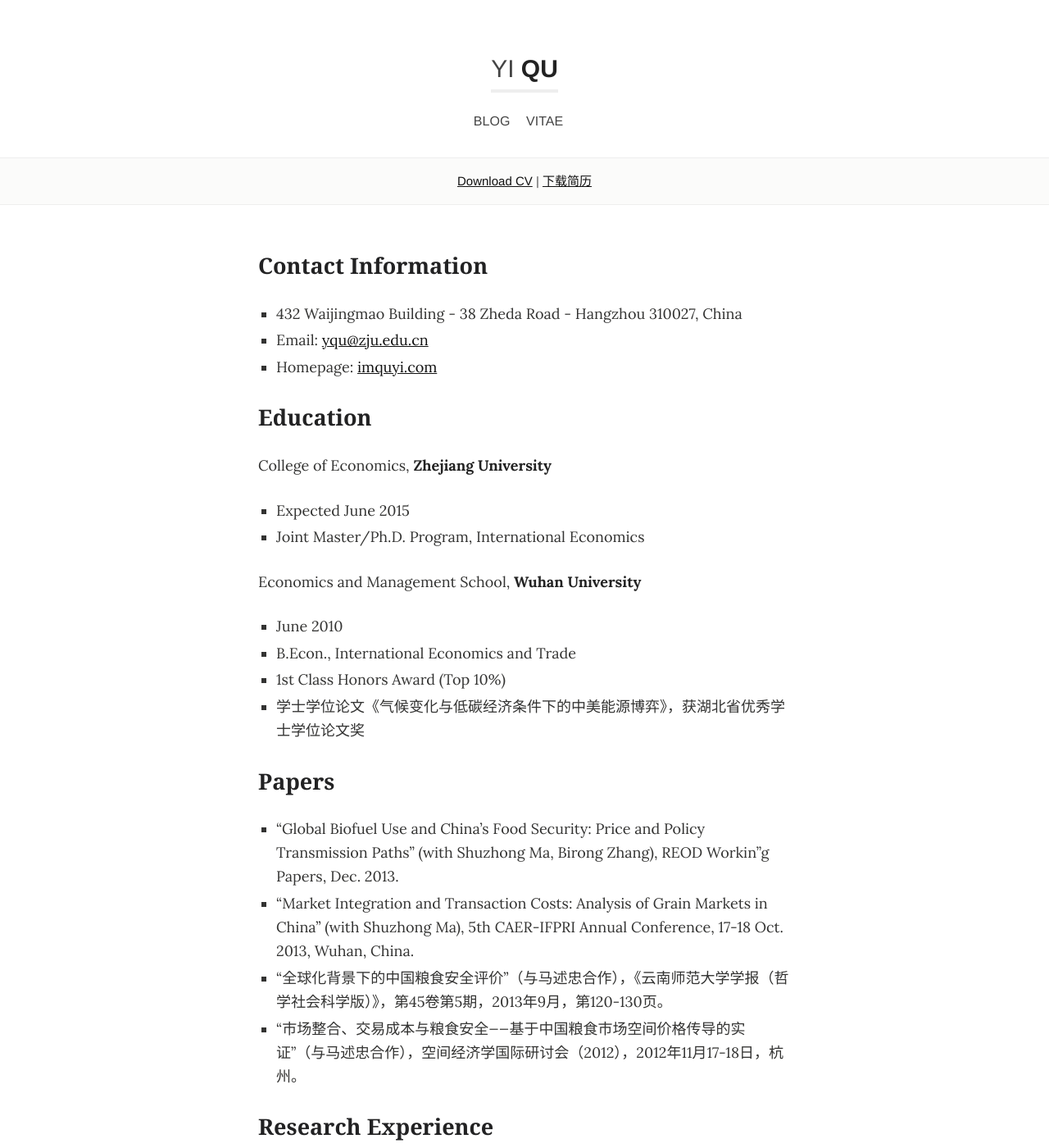
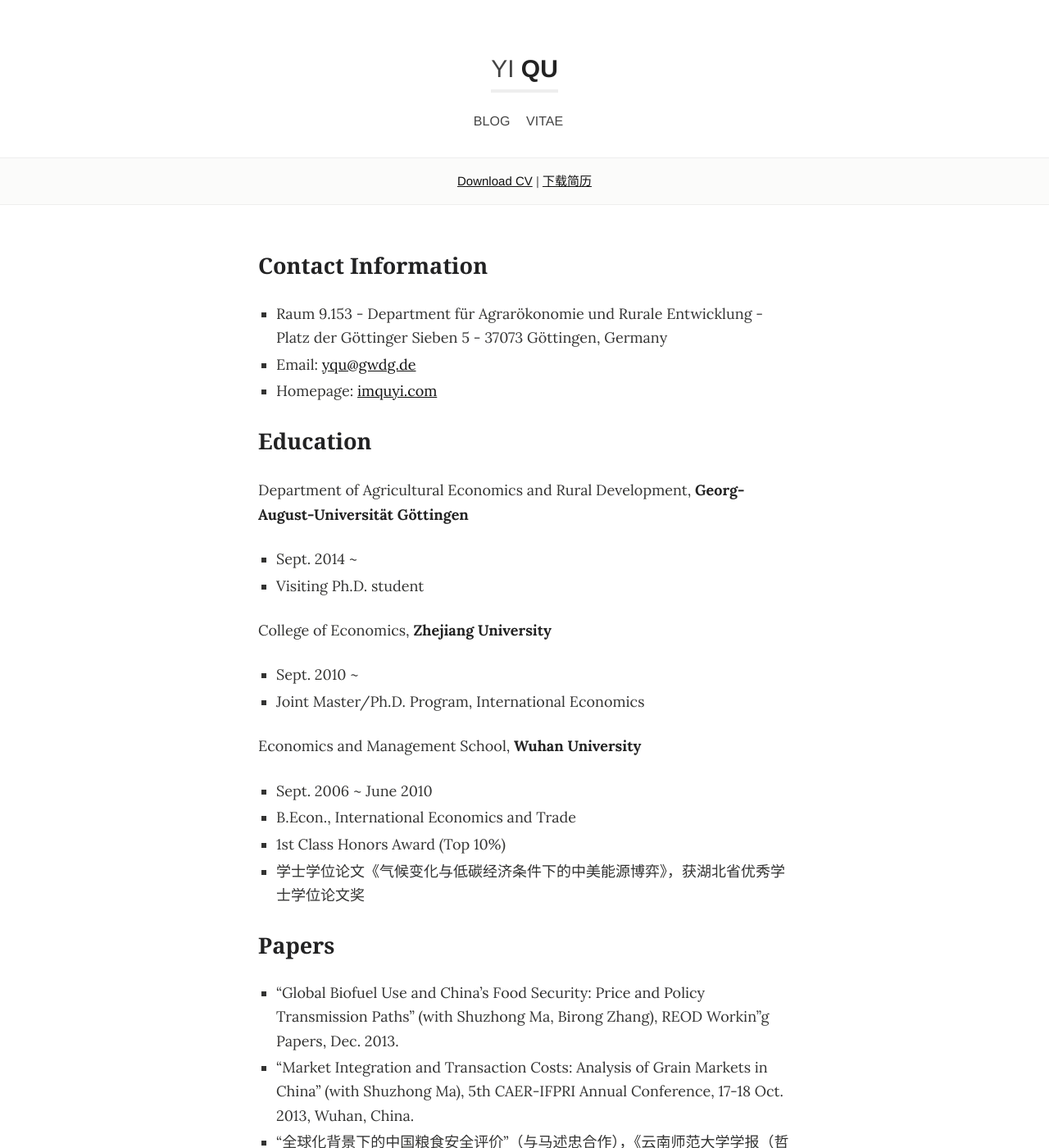
Before and after one commit to rangerqu/rangerqu.github.com, a Jekyll site: the page built from vitae/index.md, in a window 1280 px wide and 1400 px high. Shown: the whole window at 82% size. Built offline with Jekyll 4.4.1, drawn with Linux system fonts in a browser that asks for light colours.

Commit message:
update information

```diff
--- a/index.html
+++ b/index.html
@@ -27,7 +27,7 @@ title: Home
         <img src="/img/zju.png" alt="zju" />
       </div>
       <div class="detail">
-        I'm also a Ph.D. student at Zhejiang University in China.<br>
+        I'm a Ph.D. student at Zhejiang University in Hangzhou.<br>
         我是浙江大学的博士研究生。
       </div>
     </li>
--- a/vitae/index.md
+++ b/vitae/index.md
@@ -5,20 +5,25 @@ title: Curriculum Vitae
 
 ## Contact Information
 
-- 432 Waijingmao Building - 38 Zheda Road - Hangzhou 310027, China
-- Email: <mailto:yqu@zju.edu.cn>
+- Raum 9.153 - Department für Agrarökonomie und Rurale Entwicklung - Platz der Göttinger Sieben 5 - 37073 Göttingen, Germany
+- Email: <mailto:yqu@gwdg.de>
 - Homepage: [imquyi.com](http://imquyi.com/)
 
 ## Education
 
+Department of Agricultural Economics and Rural Development, **Georg-August-Universität Göttingen**
+
+- Sept. 2014 ~
+- Visiting Ph.D. student
+
 College of Economics, **Zhejiang University**
 
-- Expected June 2015
+- Sept. 2010 ~
 - Joint Master/Ph.D. Program, International Economics
 
 Economics and Management School, **Wuhan University**
 
-- June 2010
+- Sept. 2006 ~ June 2010
 - B.Econ., International Economics and Trade
 - 1st Class Honors Award (Top 10%)
 - 学士学位论文《气候变化与低碳经济条件下的中美能源博弈》，获湖北省优秀学士学位论文奖
```
